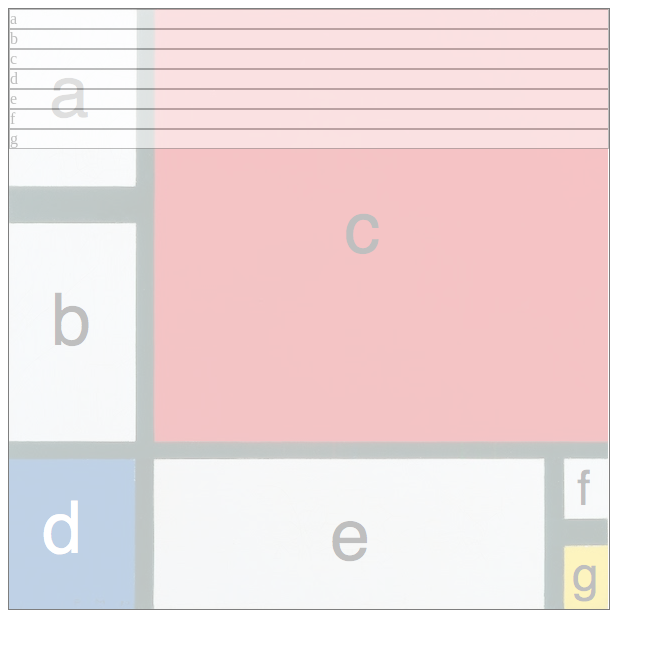
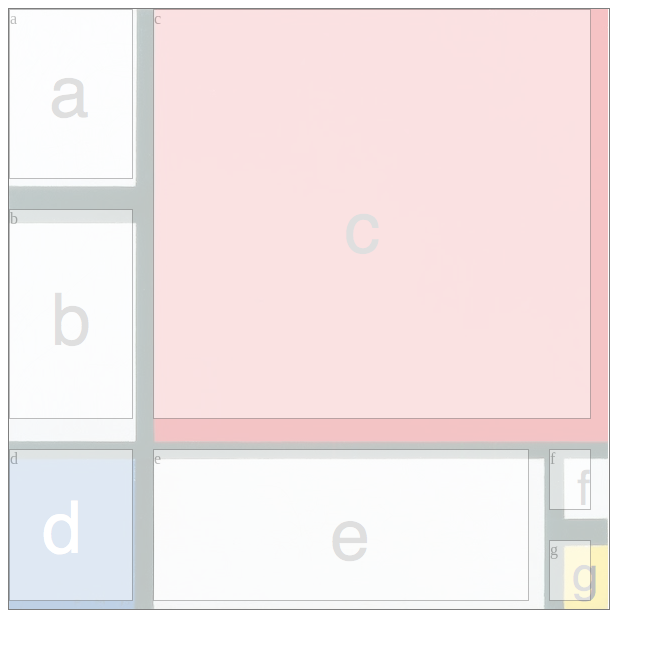
Before and after one commit to alanbedoya/notes, a plain HTML site: page fem-layout-master/day-2-grid/09-mondrian-painting-demo/begin/index.html in a window 1280 px wide. Shown: the whole page, without its empty margins (0-665 px from the left). Drawn offline with Linux system fonts and the light colour scheme; files whose address does not match are found by name.

Commit message:
Working on CSS grid refresher course.

```diff
--- a/fem-layout-master/day-2-grid/09-mondrian-painting-demo/begin/painting.css
+++ b/fem-layout-master/day-2-grid/09-mondrian-painting-demo/begin/painting.css
@@ -3,31 +3,41 @@
   width: 600px;
   height: 600px;
   background: url(painting.png) no-repeat;
-
+  display: grid;
+  grid-gap: 30px 20px;
+  grid-template-rows: 170px 210px 61px 61px;
+  grid-template-columns: 124px 376px 42px;
 }
 div {
-	border: 1px solid black;
-	background-color: white;
-	opacity: 0.5;
+  border: 1px solid black;
+  background-color: white;
+  opacity: 0.5;
 }
 .a {
-
+  grid-row: 1/2;
+  grid-column: 1/2;
 }
 .b {
-
+  grid-row: 2/3;
+  grid-column: 1/2;
 }
 .c {
-
+  grid-row: 1/3;
+  grid-column: 2/4;
 }
 .d {
-
+  grid-row: 3/5;
+  grid-column: 1/2;
 }
 .e {
-
+  grid-row: 3/5;
+  grid-column: 2/3;
 }
 .f {
-
+  grid-row: 3/4;
+  grid-column: 3/4;
 }
 .g {
-
+  grid-row: 4/5;
+  grid-column: 3/4;
 }
```
Also changed, not shown: fem-layout-master/day-2-grid/09-mondrian-painting-demo/begin/painting.png (renamed from fem-layout-master/day-2-grid/09-mondrian-painting-demo/painting.png).
